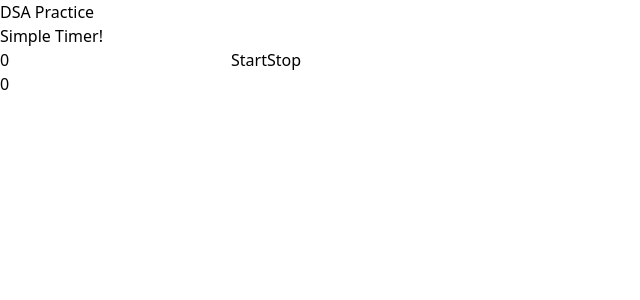
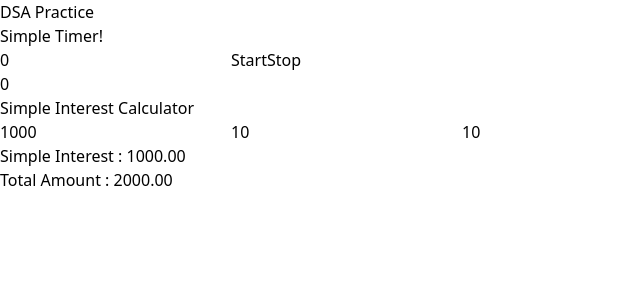
Before and after one commit to Aastha-Kalra/30daysOfReactJs, a React (Vite) app: page / in a window 1280 px wide. Shown: the top 300 px of the page, without its empty margins (0-640 px from the left). Built offline with nearby package versions, Linux system fonts and the light colour scheme.

Commit message:
interest calculator

```diff
--- a/src/App.jsx
+++ b/src/App.jsx
@@ -17,6 +17,7 @@ import Dictionary from "./components/Dictionary/Dictionary";
 import InputSubmission from "./components/InputSubmission";
 import TicTacToe from "./DSA/TicTacToe/TicTacToe";
 import Timer from "./components/Timer";
+import SimpleInterestCal from './components/SimpleInterestCal'
 
 function App() {
   return (
@@ -38,6 +39,7 @@ function App() {
   {/* <InputSubmission/> */}
   {/* <TicTacToe/> */}
   <Timer/>
+<SimpleInterestCal/>
     </div>
   );
 }
--- a/src/components/SimpleInterestCal.jsx
+++ b/src/components/SimpleInterestCal.jsx
@@ -1,6 +1,6 @@
 import { useEffect, useState } from 'react';
 
-export default function simpleInterestCal() {
+export default function SimpleInterestCal() {
   const [principal, setPrincipal] = useState(1000);
   const [rate, setRate] = useState(10);
   const [time, setTime] = useState(10);
```
